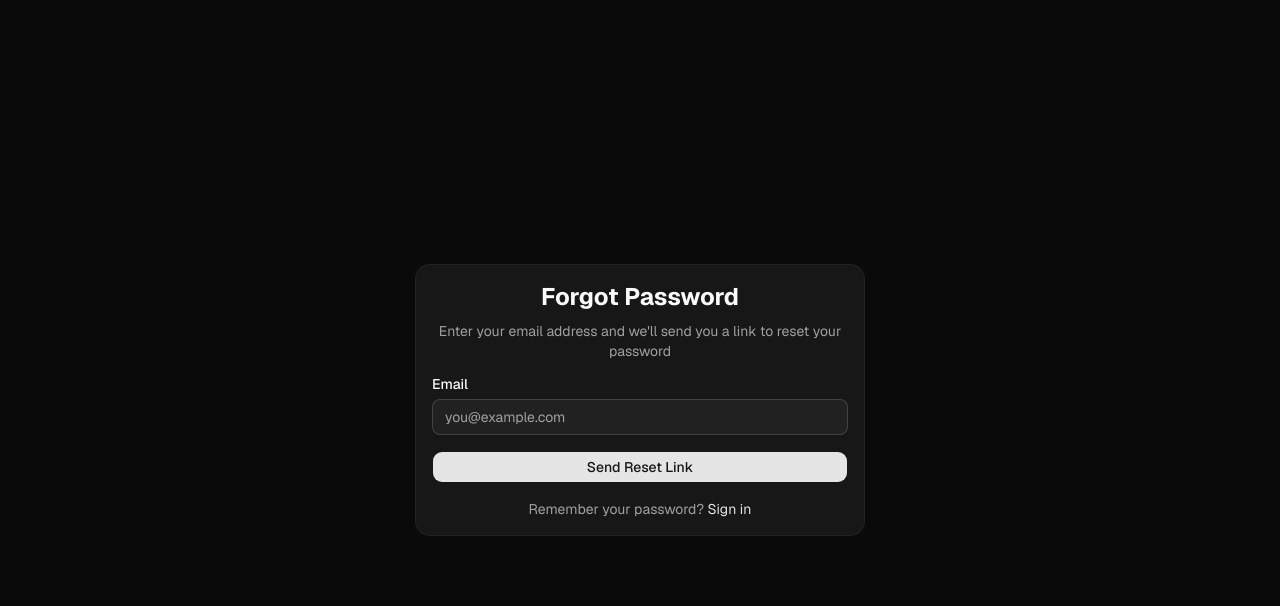
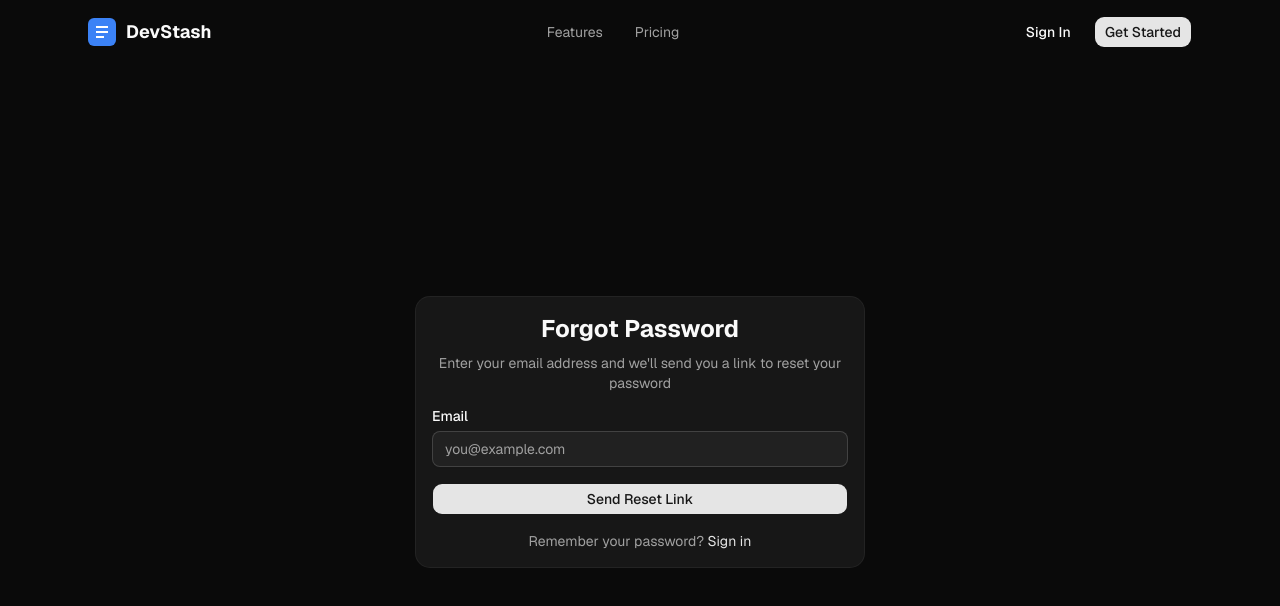
Before and after one commit to VitorBisterso/devstash-course, a Next.js app: page /forgot-password in a window 1280 px wide. Shown: the top 606 px of the page. Built offline with nearby package versions, Linux system fonts and the light colour scheme.

Commit message:
Add homepage navbar to auth pages, folder icon to dashboard nav

```diff
--- a/context/current-feature.md
+++ b/context/current-feature.md
@@ -59,3 +59,4 @@ Not Started
 - **2026-05-18**: Completed Pinned Items - added toggleItemPin server action and DB function, made Pin button in ItemDrawer functional with server action (was using broken fetch PATCH), optimistic UI updates with toast notifications and router.refresh(), pinned items sort to top in all listing queries (getItemsByType, getItemsByCollection, getRecentItems, getFavoriteItems). Fixed EditorPreferencesProvider missing on dashboard page causing crash when clicking pinned code items.
 - **2026-05-18**: Completed Homepage Mockup - created `prototypes/homepage/` with `index.html`, `styles.css`, `script.js` featuring dark theme, hero with animated chaos/floating icons/dashboard preview, features grid (6 cards), AI section with code mockup, pricing (Free/Pro with yearly toggle), CTA, footer, scroll animations, and responsive design.
 - **2026-05-20**: Completed Homepage (Marketing Landing Page) - implemented prototype as Next.js app at `/` with auth redirect to dashboard. Created server components (Hero, Features, AI, Pricing, CTA, Footer) and client components (navbar with scroll-opacity/mobile hamburger/smooth anchor scrolling, chaos-box with floating icons and mouse repel, pricing-toggle with monthly/yearly switching, fade-in-wrapper with IntersectionObserver). Tailwind v4, ShadCN components, dark theme matching the app.
+- **2026-05-20**: Completed Auth Nav & Logo Consistency - added homepage Navbar to all auth pages via (auth) layout, replaced "D" box in dashboard shell with folder icon SVG matching homepage, fixed Features/Pricing nav links to use hash URLs that work across all pages.
--- a/src/app/(auth)/forgot-password/page.tsx
+++ b/src/app/(auth)/forgot-password/page.tsx
@@ -1,9 +1,5 @@
 import { ForgotPasswordForm } from "@/components/auth/forgot-password-form";
 
 export default function ForgotPasswordPage() {
-  return (
-    <div className="flex min-h-screen items-center justify-center bg-background p-4">
-      <ForgotPasswordForm />
-    </div>
-  );
+  return <ForgotPasswordForm />;
 }
--- /dev/null
+++ b/src/app/(auth)/layout.tsx
@@ -0,0 +1,12 @@
+import { Navbar } from "@/components/landing/navbar";
+
+export default function AuthLayout({ children }: { children: React.ReactNode }) {
+  return (
+    <>
+      <Navbar />
+      <div className="flex min-h-screen items-center justify-center bg-background p-4 pt-20">
+        {children}
+      </div>
+    </>
+  );
+}
--- a/src/app/(auth)/register/page.tsx
+++ b/src/app/(auth)/register/page.tsx
@@ -1,9 +1,5 @@
 import { RegisterForm } from "@/components/auth/register-form";
 
 export default function RegisterPage() {
-  return (
-    <div className="flex min-h-screen items-center justify-center bg-background p-4">
-      <RegisterForm />
-    </div>
-  );
+  return <RegisterForm />;
 }
--- a/src/app/(auth)/reset-password/page.tsx
+++ b/src/app/(auth)/reset-password/page.tsx
@@ -1,9 +1,5 @@
 import { ResetPasswordForm } from "@/components/auth/reset-password-form";
 
 export default function ResetPasswordPage() {
-  return (
-    <div className="flex min-h-screen items-center justify-center bg-background p-4">
-      <ResetPasswordForm />
-    </div>
-  );
+  return <ResetPasswordForm />;
 }
--- a/src/app/(auth)/sign-in/page.tsx
+++ b/src/app/(auth)/sign-in/page.tsx
@@ -1,9 +1,5 @@
 import { SignInForm } from "@/components/auth/sign-in-form";
 
 export default function SignInPage() {
-  return (
-    <div className="flex min-h-screen items-center justify-center bg-background p-4">
-      <SignInForm />
-    </div>
-  );
+  return <SignInForm />;
 }
--- a/src/app/(auth)/verify-email/page.tsx
+++ b/src/app/(auth)/verify-email/page.tsx
@@ -3,7 +3,6 @@ import { VerifyEmailForm } from "./verify-email-form";
 
 export default function VerifyEmailPage() {
   return (
-    <div className="flex min-h-screen items-center justify-center bg-background p-4">
     <Suspense
       fallback={
         <div className="flex h-64 items-center justify-center">
@@ -13,6 +12,5 @@ export default function VerifyEmailPage() {
     >
       <VerifyEmailForm />
     </Suspense>
-    </div>
   );
 }
--- a/src/components/dashboard/dashboard-shell.tsx
+++ b/src/components/dashboard/dashboard-shell.tsx
@@ -48,7 +48,13 @@ export function DashboardShell({
         </div>
         <div className="flex items-center gap-3 flex-1">
           <Link href="/dashboard" className="flex h-8 w-8 items-center justify-center rounded-md bg-primary">
-            <span className="text-primary-foreground text-sm font-bold">D</span>
+            <svg width="18" height="18" viewBox="0 0 28 28" fill="none">
+              <rect width="28" height="28" rx="6" fill="#3b82f6" />
+              <path
+                d="M8 8h12v2H8V8zm0 5h12v2H8v-2zm0 5h8v2H8v-2z"
+                fill="white"
+              />
+            </svg>
           </Link>
           <Link href="/dashboard" className="font-semibold hidden sm:inline">DevStash</Link>
           <button
--- a/src/components/landing/navbar.tsx
+++ b/src/components/landing/navbar.tsx
@@ -2,6 +2,7 @@
 
 import { useState, useEffect } from "react";
 import Link from "next/link";
+import { usePathname } from "next/navigation";
 import { Button } from "@/components/ui/button";
 import { X, Menu } from "lucide-react";
 
@@ -15,12 +16,21 @@ function scrollTo(id: string) {
 export function Navbar() {
   const [scrolled, setScrolled] = useState(false);
   const [open, setOpen] = useState(false);
+  const pathname = usePathname();
+  const isHome = pathname === "/";
 
   useEffect(() => {
     const onScroll = () => setScrolled(window.scrollY > 50);
     window.addEventListener("scroll", onScroll, { passive: true });
     return () => window.removeEventListener("scroll", onScroll);
   }, []);
+
+  function handleNavClick(e: React.MouseEvent, id: string) {
+    if (isHome) {
+      e.preventDefault();
+      scrollTo(id);
+    }
+  }
 
   return (
     <nav
@@ -43,18 +53,20 @@ export function Navbar() {
         </Link>
 
         <div className="hidden md:flex items-center gap-8">
-          <button
-            onClick={() => scrollTo("features")}
-            className="text-sm text-muted-foreground hover:text-foreground transition-colors bg-none border-none cursor-pointer"
+          <Link
+            href="/#features"
+            onClick={(e) => handleNavClick(e, "features")}
+            className="text-sm text-muted-foreground hover:text-foreground transition-colors"
           >
             Features
-          </button>
-          <button
-            onClick={() => scrollTo("pricing")}
-            className="text-sm text-muted-foreground hover:text-foreground transition-colors bg-none border-none cursor-pointer"
+          </Link>
+          <Link
+            href="/#pricing"
+            onClick={(e) => handleNavClick(e, "pricing")}
+            className="text-sm text-muted-foreground hover:text-foreground transition-colors"
           >
             Pricing
-          </button>
+          </Link>
         </div>
 
         <div className="hidden md:flex items-center gap-3">
@@ -77,18 +89,20 @@ export function Navbar() {
 
       {open && (
         <div className="md:hidden bg-background/98 backdrop-blur-md border-b border-border px-6 py-5 flex flex-col items-center gap-4">
-          <button
-            onClick={() => { scrollTo("features"); setOpen(false); }}
-            className="text-sm text-muted-foreground hover:text-foreground transition-colors bg-none border-none cursor-pointer"
+          <Link
+            href="/#features"
+            onClick={(e) => { handleNavClick(e, "features"); setOpen(false); }}
+            className="text-sm text-muted-foreground hover:text-foreground transition-colors"
           >
             Features
-          </button>
-          <button
-            onClick={() => { scrollTo("pricing"); setOpen(false); }}
-            className="text-sm text-muted-foreground hover:text-foreground transition-colors bg-none border-none cursor-pointer"
+          </Link>
+          <Link
+            href="/#pricing"
+            onClick={(e) => { handleNavClick(e, "pricing"); setOpen(false); }}
+            className="text-sm text-muted-foreground hover:text-foreground transition-colors"
           >
             Pricing
-          </button>
+          </Link>
           <div className="flex flex-col gap-3 w-full pt-2 border-t border-border">
             <Button variant="ghost" className="w-full" nativeButton={false} render={<Link href="/sign-in" onClick={() => setOpen(false)} />}>
               Sign In
```
Lines whose indentation alone changed are shown as unchanged.
